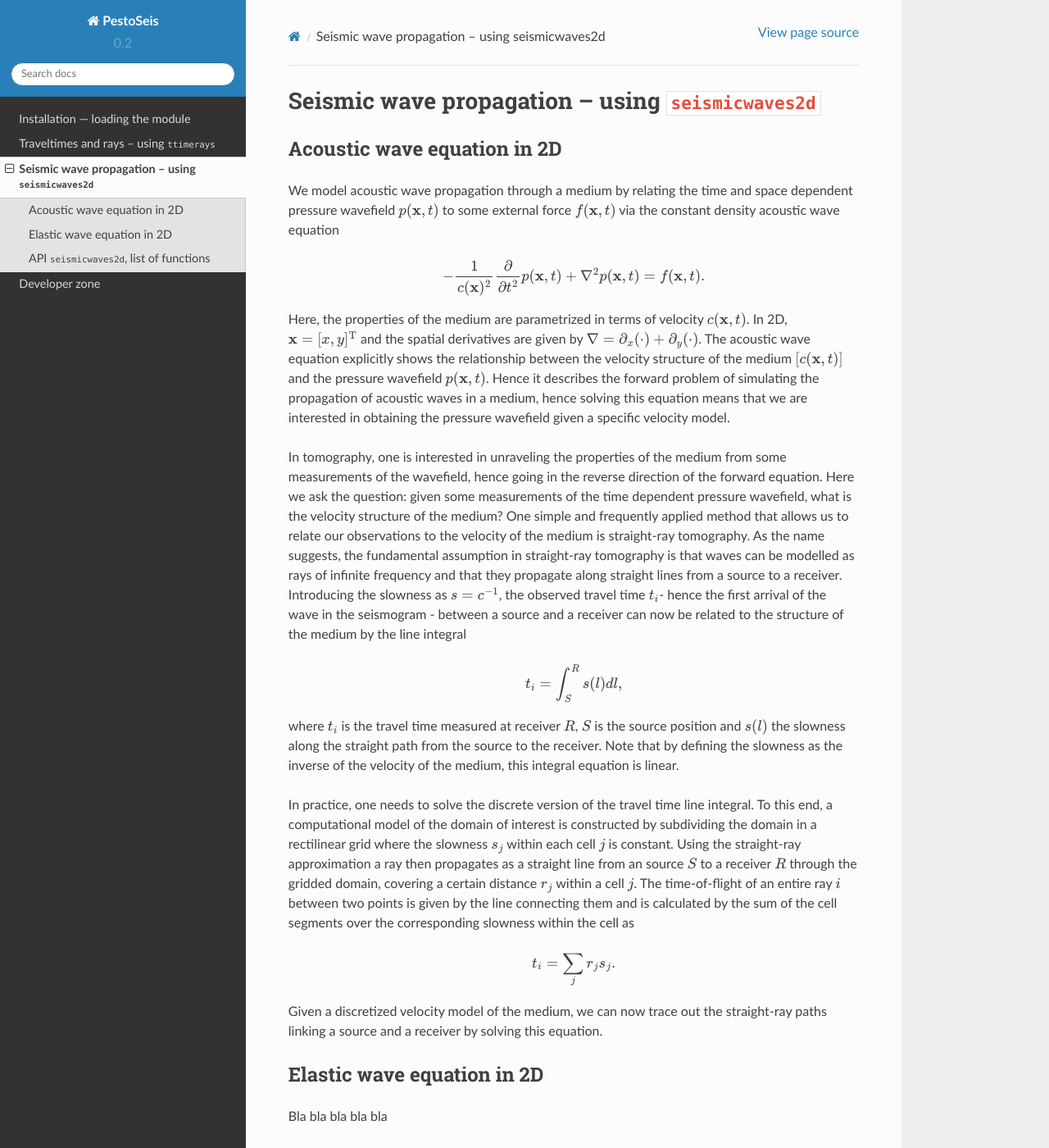
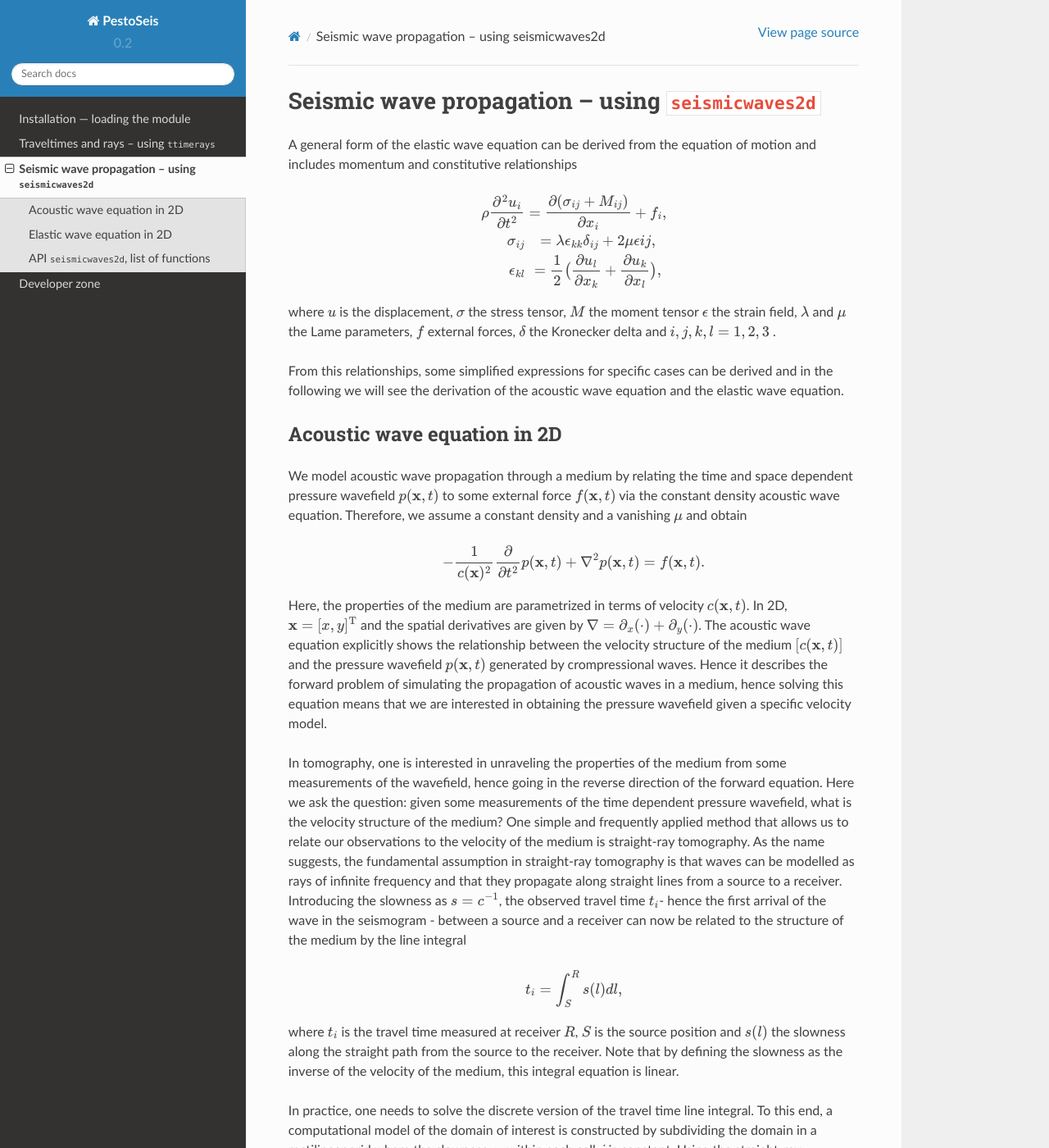
Before and after one commit to inverseproblem/PestoSeis, a Sphinx documentation site: the page built from docs/source/seismicwaves2d_guide.rst, in a window 1280 px wide and 1400 px high. Shown: the whole window at 82% size. Built offline with Sphinx 7.4.7 and the Read the Docs theme 2.0.0, drawn with Linux system fonts in a browser that asks for light colours; some of the changed text lies outside the part shown.

Commit message:
insterted elastic wave equation

```diff
--- a/docs/source/seismicwaves2d_guide.rst
+++ b/docs/source/seismicwaves2d_guide.rst
@@ -7,17 +7,30 @@
 Seismic wave propagation -- using ``seismicwaves2d``
 *******************************************************
 
+A general form of the elastic wave equation can be derived from the equation of motion and includes momentum and constitutive relationships
+
+.. math::
+
+   \begin{eqnarray}
+      \rho\frac{\partial^2 u_i}{\partial t^2}&=\frac{\partial(\sigma_{ij}+M_{ij})}{\partial x_i}+f_i, \\
+      \sigma_{ij}&=\lambda\epsilon_{kk}\delta_{ij}+2\mu\epsilon{ij}, \\
+      \epsilon_{kl}&=\frac{1}{2}\big(\frac{\partial u_l}{\partial x_k}+\frac{\partial u_k}{\partial x_l}\big),
+   \end{eqnarray}
+where :math:`u` is the displacement, :math:`\sigma` the stress tensor, :math:`M` the moment tensor :math:`\epsilon` the strain field, :math:`\lambda` and :math:`\mu` the Lame parameters, :math:`f` external forces, :math:`\delta` the Kronecker delta and :math:`i,j,k,l=1,2,3` .
+
+From this relationships, some simplified expressions for specific cases can be derived and in the following we will see the derivation of the acoustic wave equation and the elastic wave equation.
+
 =============================================
 Acoustic wave equation in 2D
 =============================================
 
-We model acoustic wave propagation through a medium by relating the time and space dependent pressure wavefield :math:`p(\mathbf{x},t)` to some external force :math:`f(\mathbf{x},t)` via the constant density acoustic wave equation
+We model acoustic wave propagation through a medium by relating the time and space dependent pressure wavefield :math:`p(\mathbf{x},t)` to some external force :math:`f(\mathbf{x},t)` via the constant density acoustic wave equation. Therefore, we assume a constant density and a vanishing :math:`\mu` and obtain
 
 .. math::
 
    -\frac{1}{c(\mathbf{x})^2}\frac{\partial}{\partial t^2}p(\mathbf{x},t)+\nabla^2 p(\mathbf{x},t)=f(\mathbf{x},t).
 
-Here, the properties of the medium are parametrized in terms of velocity :math:`c(\mathbf{x},t)`. In 2D, :math:`\mathbf{x}=[x,y]^{\text{T}}` and the spatial derivatives are given by :math:`\nabla=\partial_x(\cdot)+\partial_y(\cdot)`. The acoustic wave equation explicitly shows the relationship between the velocity structure of the medium :math:`[c(\mathbf{x},t)]` and the pressure wavefield :math:`p(\mathbf{x},t)`. Hence it describes the forward problem of simulating the propagation of acoustic waves in a medium, hence solving this equation means that we are interested in obtaining the pressure wavefield given a specific velocity model.
+Here, the properties of the medium are parametrized in terms of velocity :math:`c(\mathbf{x},t)`. In 2D, :math:`\mathbf{x}=[x,y]^{\text{T}}` and the spatial derivatives are given by :math:`\nabla=\partial_x(\cdot)+\partial_y(\cdot)`. The acoustic wave equation explicitly shows the relationship between the velocity structure of the medium :math:`[c(\mathbf{x},t)]` and the pressure wavefield :math:`p(\mathbf{x},t)` generated by crompressional waves. Hence it describes the forward problem of simulating the propagation of acoustic waves in a medium, hence solving this equation means that we are interested in obtaining the pressure wavefield given a specific velocity model.
 
 In tomography, one is interested in unraveling the properties of the medium from some measurements of the wavefield, hence going in the reverse direction of the forward equation. Here we ask the question: given some measurements of the time dependent pressure wavefield, what is the velocity structure of the medium? One simple and frequently applied method that allows us to relate our observations to the velocity of the medium is straight-ray tomography. As the name suggests, the fundamental assumption in straight-ray tomography is that waves can be modelled as rays of infinite frequency and that they propagate along straight lines from a source to a receiver. Introducing the slowness as :math:`s=c^{-1}`, the observed travel time :math:`t_i`- hence the first arrival of the wave in the seismogram - between a source and a receiver can now be related to the structure of the medium by the line integral
 
@@ -40,7 +53,18 @@
 Elastic wave equation in 2D
 =============================================
 
-Bla bla bla bla bla
+The elastic wave equation describes the propagation of waves in an isotropic homogeneous elastic medium. Generally we are interested in obtaining the velocity vector :math:`\mathbf{v}`, consisting of the component of the velocity in each spatial direction. Noting that a component of the velocity vector is given by :math:`v_i=\frac{\partial u_i}{\partial t}` and inserting this into the elastic wave equation, one obtains the velocity-stress formulation for an isotropic medium as
+
+.. math::
+
+   \begin{eqnarray}
+      \rho\frac{\partial v_i}{\partial t}&=\frac{\partial(\sigma_{ij}+M_{ij})}{\partial x_j}+f_i, \\
+      \frac{\partial \sigma_{ij}}{\partial t}&=\lambda\frac{\partial \epsilon_{kk}}{\partial t}\delta_{ij}+2\mu\frac{\partial\epsilon_{ij}}{\partial t}, \\
+      \frac{\partial \epsilon_{ij}}{\partial t}&=\frac{1}{2}\big(\frac{\partial v_j}{\partial x_i}+\frac{\partial v_i}{\partial x_j}\big).
+   \end{eqnarray}
+
+Note that reformulating the elastic wave equation in terms of velocity instead of displacement reduces the 2nd order derivative with respect to time to a 1st order derivative.
+
 
 
 
```
